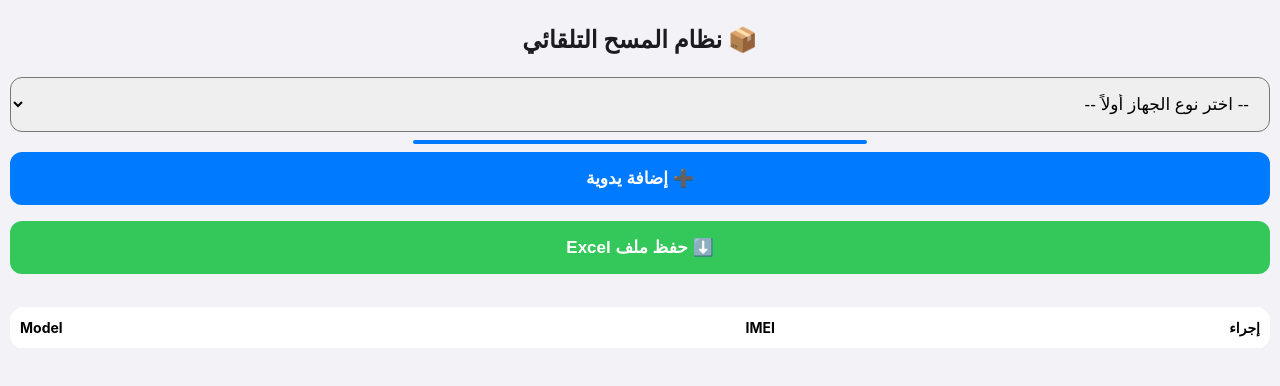
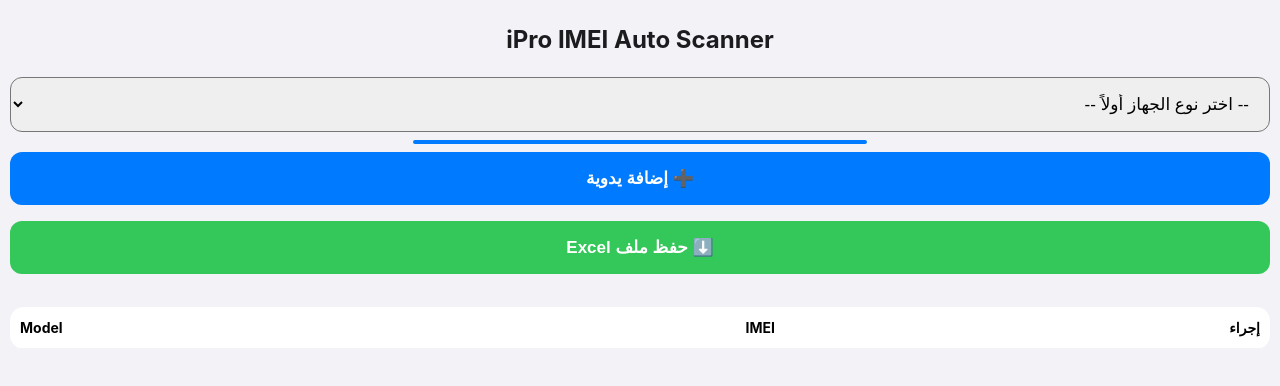
Before and after one commit to iLh7/iPro-IMEI-Scanner, a plain HTML site: page index.html in a window 1280 px wide. Drawn offline with Linux system fonts and the light colour scheme; a script that the page names is missing.

Commit message:
Update index.html

```diff
--- a/index.html
+++ b/index.html
@@ -4,12 +4,12 @@
 <head>
     <meta charset="UTF-8">
     <meta name="viewport" content="width=device-width, initial-scale=1.0, maximum-scale=1.0, user-scalable=no">
-    <title>IMEI Auto Scanner</title>
+    <title>iPro IMEI Auto Scanner</title>
     <link rel="stylesheet" href="style.css">
 </head>
 <body>
 
-    <h2>📦 نظام المسح التلقائي</h2>
+    <h2>iPro IMEI Auto Scanner</h2>
 
     <select id="model">
         <option value="">-- اختر نوع الجهاز أولاً --</option>
```
